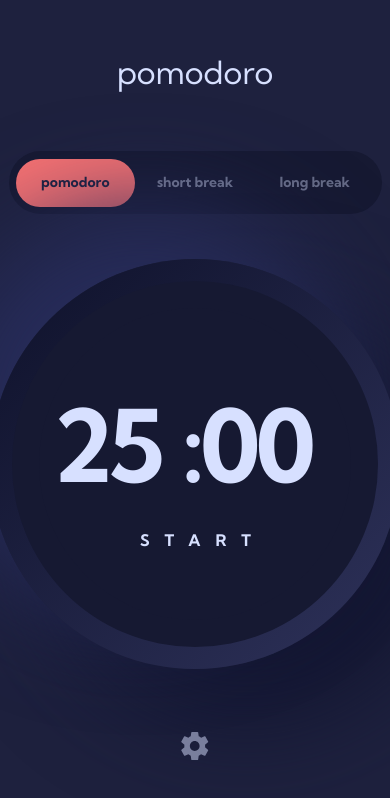
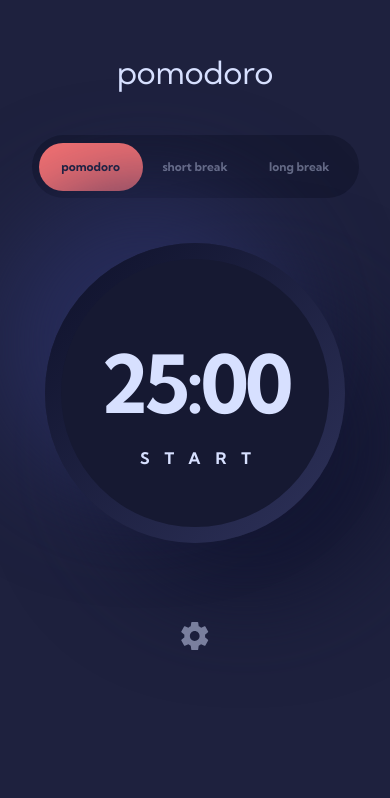
Before and after one commit to chris-nowicki/pomodoro-app, a React (Vite) app: page / in a window 390 px wide. Shown: the top 798 px of the page. Built offline with nearby package versions, Linux system fonts and the light colour scheme.

Commit message:
updated mobile styling for porgress bar and settings menu

```diff
--- a/package.json
+++ b/package.json
@@ -18,6 +18,7 @@
     "@vitejs/plugin-react": "^2.2.0",
     "autoprefixer": "^10.4.13",
     "postcss": "^8.4.19",
+    "prettier-plugin-tailwindcss": "^0.2.0",
     "tailwindcss": "^3.2.4",
     "vite": "^3.2.3"
   }
--- a/src/App.css
+++ b/src/App.css
@@ -24,7 +24,7 @@
 .button {
 	font-size: 14px;
 	line-height: 17px;
-	font-weight: bold;
+	font-weight: 700;
 	color: #d7e0ff;
 	opacity: 0.4;
 	border-radius: 26.5px;
@@ -53,28 +53,14 @@
 	background-color: #161932;
 }
 
-.progress-bar {
-	width: 339px;
-	height: 339px;
-	border-radius: 50%;
-	background-image: conic-gradient(var(--red) 0deg, #161932 0deg);
-}
-
-.clockContainer {
-	width: 312px;
-	height: 312px;
-	border-radius: 50%;
-	background-color: #161932;
-}
-
-.clockContainer h1 {
-	font-weight: bold;
+.clock-display h1 {
+	font-weight: 700;
 	font-size: 100px;
 	line-height: 120px;
 	letter-spacing: -5px;
 }
 
-.clockContainer h3 {
+.clock-display h3 {
 	font-weight: bold;
 	font-size: 16px;
 	line-height: 19px;
@@ -82,7 +68,15 @@
 	text-transform: uppercase;
 }
 
+.settings-container {
+	width: 540px;
+	height: 490px;
+}
+
+
 .settings {
+	width: 100%;
+	height: 464px;
 	box-shadow: 0px 4px 4px rgba(0, 0, 0, 0.25);
 	border-radius: 25px;
 }
@@ -193,3 +187,103 @@ input::-webkit-inner-spin-button {
 	line-height: 20px;
 	color: white;
 }
+
+circle {
+	fill: none;
+	stroke: var(--red);
+	stroke-width: 10px;
+	stroke-dasharray: 1030;
+	stroke-dashoffset: 1030;
+	stroke-linecap: round;
+}
+
+.circle svg {
+	position: absolute;
+	transform: rotate(-90deg);
+	height: 346px;
+	width: 346px;
+	z-index: 0;
+}
+
+@media (max-width: 561px) {
+	.modeMenu {
+		width: 327px;
+		height: 63px;
+		margin-top: 39px;
+		padding: 7px;
+	}
+	.button {
+		font-size: 12px;
+		line-height: 15px;
+		font-weight: 700;
+		width: 105.2px;
+	}
+	.timer-container {
+		width: 300px;
+		height: 300px;
+		background: linear-gradient(315deg, #2e325a 0%, #0e112a 100%);
+		box-shadow: -50px -50px 100px #272c5a, 50px 50px 100px #121530;
+	}
+
+	.circle {
+		width: 267.8px;
+		height: 267.8px;
+	}
+
+	.circle svg {
+		width: 248px;
+		height: 248px;
+	}
+
+	.clock-display h1 {
+	font-weight: 700;
+	font-size: 80px;
+	line-height: 99.22px;
+	letter-spacing: -4px;
+}
+
+.clock-display h3 {
+	font-weight: bold;
+	font-size: 16px;
+	line-height: 19px;
+	letter-spacing: 15px;
+	text-transform: uppercase;
+	margin-top: 12.06;
+}
+
+.settings-container {
+	width: 327px;
+	height: 607px;
+}
+
+.settings {
+	width: 100%;
+	height: 581px;
+	border-radius: 15px;
+}
+
+.settings h2 {
+	font-size: 20px;
+	line-height: 24.8px;
+}
+
+.settings h4 {
+	font-weight: bold;
+	font-size: 11px;
+	line-height: 14px;
+	letter-spacing: 5px;
+	text-transform: uppercase;
+}
+
+.settings input {
+	background: #eff1fa;
+	border-radius: 10px;
+	height: 40px;
+	width: 140px;
+	padding: 16px;
+	font-size: 14px;
+	font-weight: 700;
+	color: #1e213f;
+}
+
+}
--- a/src/App.jsx
+++ b/src/App.jsx
@@ -10,7 +10,7 @@ function App() {
 		pomodoro: 25,
 		shortBreak: 5,
 		longBreak: 15,
-		font: "kumbh",
+		font: { family: "kumbh", weight: 700 },
 		color: "red",
 	})
 	const [showSettings, setShowSettings] = useState(false)
@@ -23,9 +23,21 @@ function App() {
 	})
 	const [countdown, setCountdown] = useState(null)
 	const [action, setAction] = useState("start")
+	const [matches, setMatches] = useState(false)
 
 	// assign variable to progress bar
-	let progressBar = document.getElementById("progress")
+	let progressBar = document.getElementsByTagName("circle")[0]
+
+	// check media query for progress bar
+	useEffect(() => {
+		const media = window.matchMedia("(max-width: 561px)")
+		if (media.matches !== matches) {
+			setMatches(media.matches)
+		}
+		const listener = () => setMatches(media.matches)
+		window.addEventListener("resize", listener)
+		return () => window.removeEventListener("resize", listener)
+	}, [matches])
 
 	// checks for when countdown is over and resets the clock
 	// auto changes mode to next mode based on settings
@@ -57,8 +69,9 @@ function App() {
 		// update currentMode and
 		setCurrentMode(mode)
 
-		// reset progress bar to 0 deg
-		progressBar.style.backgroundImage = `conic-gradient(#161932 ${0}deg, #161932 0deg)`
+		// reset progress bar
+
+		progressBar.style.strokeDashoffset = 1030
 
 		// update time remaining
 		setRemainingTime(calculateTime(settings[mode]))
@@ -77,15 +90,16 @@ function App() {
 
 	// starts the countdown timer and progress bar in the clock display
 	function startTimer() {
-		let progressValue = 360 / (settings[currentMode] * 60) // number of deg to increase progress bar by per each second
-		let progress = 0 // number to store current progress in deg
+		let progressValue = 1030 / (settings[currentMode] * 60) // number of deg to increase progress bar by per each second
+		let progress = 1030 // number to store current progress in deg
+		progressBar.style.stroke = `var(--${settings.color})`
 		let { total } = remainingTime // total time in seconds
 		const endTime = Date.parse(Date()) + total * 1000 // gets the end time to countdown to
 		setCountdown(
 			setInterval(function () {
 				setRemainingTime(countdownTime(endTime))
-				progress = progress + progressValue
-				progressBar.style.backgroundImage = `conic-gradient(var(--${settings.color}) ${progress}deg, #161932 0deg)`
+				progress = progress - progressValue
+				progressBar.style.strokeDashoffset = progress
 			}, 1000)
 		)
 	}
@@ -124,19 +138,24 @@ function App() {
 					{/* timer container */}
 					<div className="timer-container flex flex-col items-center justify-center">
 						{/* main circle */}
-						<div className="circle flex items-center justify-center">
+						<div className="relative circle flex items-center justify-center">
 							{/* progress bar */}
-							<div
-								id="progress"
-								className="progress-bar flex items-center justify-center"
-							>
+
+							<svg>
+								{!matches ? (
+									<circle cx="174" cy="174" r="163" />
+								) : (
+									<circle cx="124" cy="124" r="114" />
+								)}
+							</svg>
+							{/* end of progress circle */}
+
 							{/* clock container */}
-								<div className="clockContainer flex flex-col justify-center">
-									<div className="flex flex-col items-center w-full">
-										<div className="flex h-[132px] items-center w-full ml-[28px]">
+							<div className="clock-display flex flex-col items-center w-full z-10">
+								<div className="flex h-[132px] items-center w-full justify-center ml-[28px]">
 									<h1
 										id="js-minutes"
-												className="w-[132px]"
+										className="w-[132px] flex justify-end"
 									>
 										{`${remainingTime.minutes}`.padStart(
 											2,
@@ -144,10 +163,7 @@ function App() {
 										)}
 									</h1>
 									<h1 className="w-auto">:</h1>
-											<h1
-												id="js-seconds"
-												className="w-[170px]"
-											>
+									<h1 id="js-seconds" className="w-[170px]">
 										{`${remainingTime.seconds}`.padStart(
 											2,
 											"0"
@@ -155,22 +171,16 @@ function App() {
 									</h1>
 								</div>
 								<div className="flex flex-row w-full justify-center ml-4">
-											<button
-												onClick={() => handleAction()}
-											>
-												<h3 className="mt-[20px]">
-													{action}
-												</h3>
+									<button onClick={() => handleAction()}>
+										<h3>{action}</h3>
 									</button>
-										</div>
-									</div>
 								</div>
 							</div>
 						</div>
 					</div>
 					{/* settings icon */}
 					<button onClick={() => setShowSettings(true)}>
-						<img src={settingsIcon} className="mt-[63px]" />
+						<img src={settingsIcon} className="sm:mt-[79px] md:mt-[63px]" />
 					</button>
 				</div>
 				{showSettings && (
--- a/src/components/SettingsMenu/Button.jsx
+++ b/src/components/SettingsMenu/Button.jsx
@@ -11,7 +11,6 @@ function Button({
 	onClick,
 }) {
 	const isActive = useActive(buttonId, active)
-	console.log(active)
 	let buttonClass
 	let fontClass
 
--- a/src/components/SettingsMenu/Input.jsx
+++ b/src/components/SettingsMenu/Input.jsx
@@ -3,8 +3,8 @@ import upArrow from "../../assets/icon-arrow-up.svg"
 import downArrow from "../../assets/icon-arrow-down.svg"
 
 const Input = React.forwardRef((props, ref) => (
-	<div className="flex flex-col mt-[22px] relative">
-		<label htmlFor="" className="text-[#1E213F] mb-[5px]">
+	<div className="relative flex sm:flex-row sm:items-center sm:justify-between md:mt-[22px] md:flex-col md:justify-start">
+		<label htmlFor="" className="sm:mt-[5px] md:mt-0 md:mb-[5px] text-[#1E213F]">
 			{props.name}
 		</label>
 		<div className="block">
@@ -15,7 +15,7 @@ const Input = React.forwardRef((props, ref) => (
 				ref={ref}
 				defaultValue={props.defaultValue}
 			/>
-			<div className="absolute flex flex-col right-[16px] top-10">
+			<div className="absolute right-[16px] flex flex-col sm:bottom-2 md:bottom-0  md:top-10">
 				<button
 					className="justify-end"
 					onClick={() => {
--- a/tailwind.config.cjs
+++ b/tailwind.config.cjs
@@ -2,7 +2,13 @@
 module.exports = {
 	content: ["./index.html", "./src/**/*.{js,ts,jsx,tsx}"],
 	theme: {
+		screens: {
+			sm: "300px",
+			md: "562px",
+			lg: "976px",
+			xl: "1440px",
+		},
 		extend: {},
 	},
 	plugins: [],
-};
+}
```
Also changed, not shown: src/components/SettingsMenu/SettingsMenu.jsx (+31 -24 lines), 1 other file (tests, documents, lock files or other folders). Lines whose indentation alone changed are shown as unchanged.
